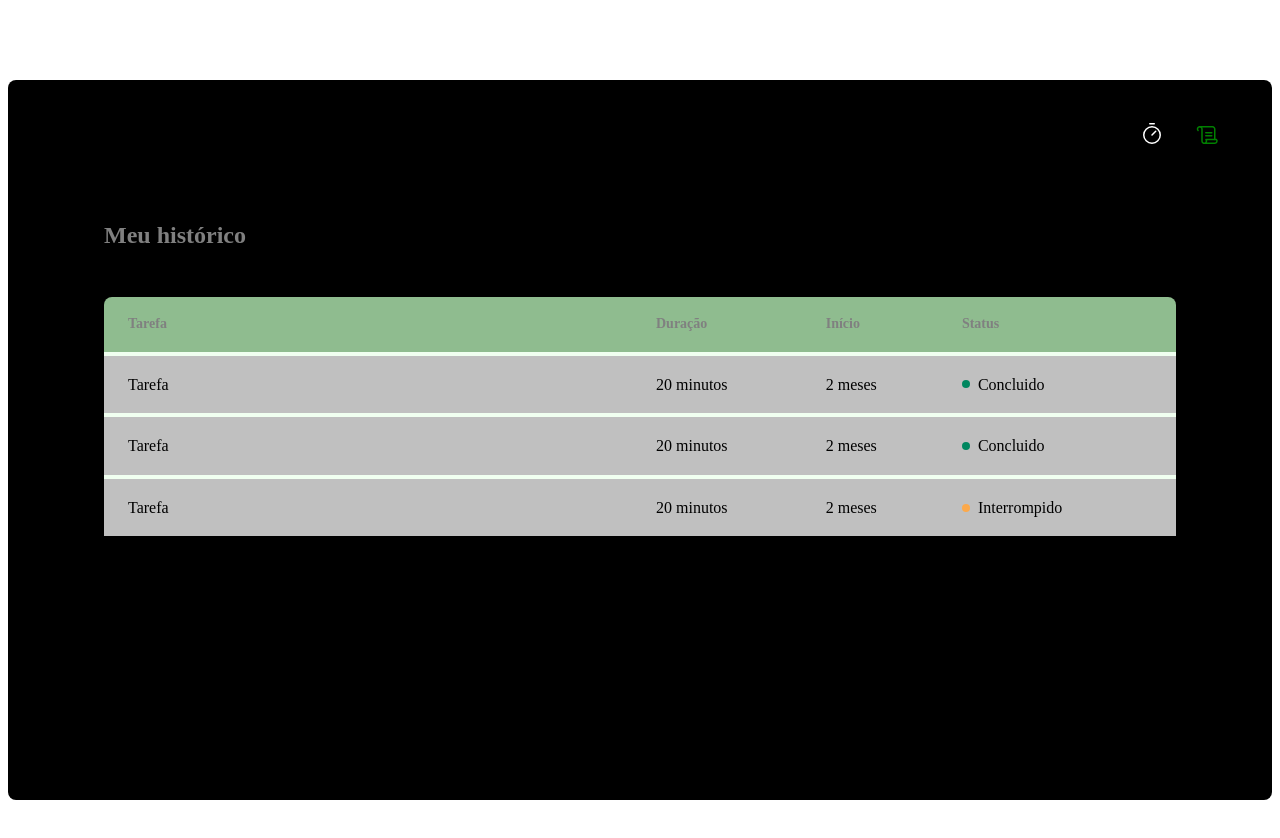
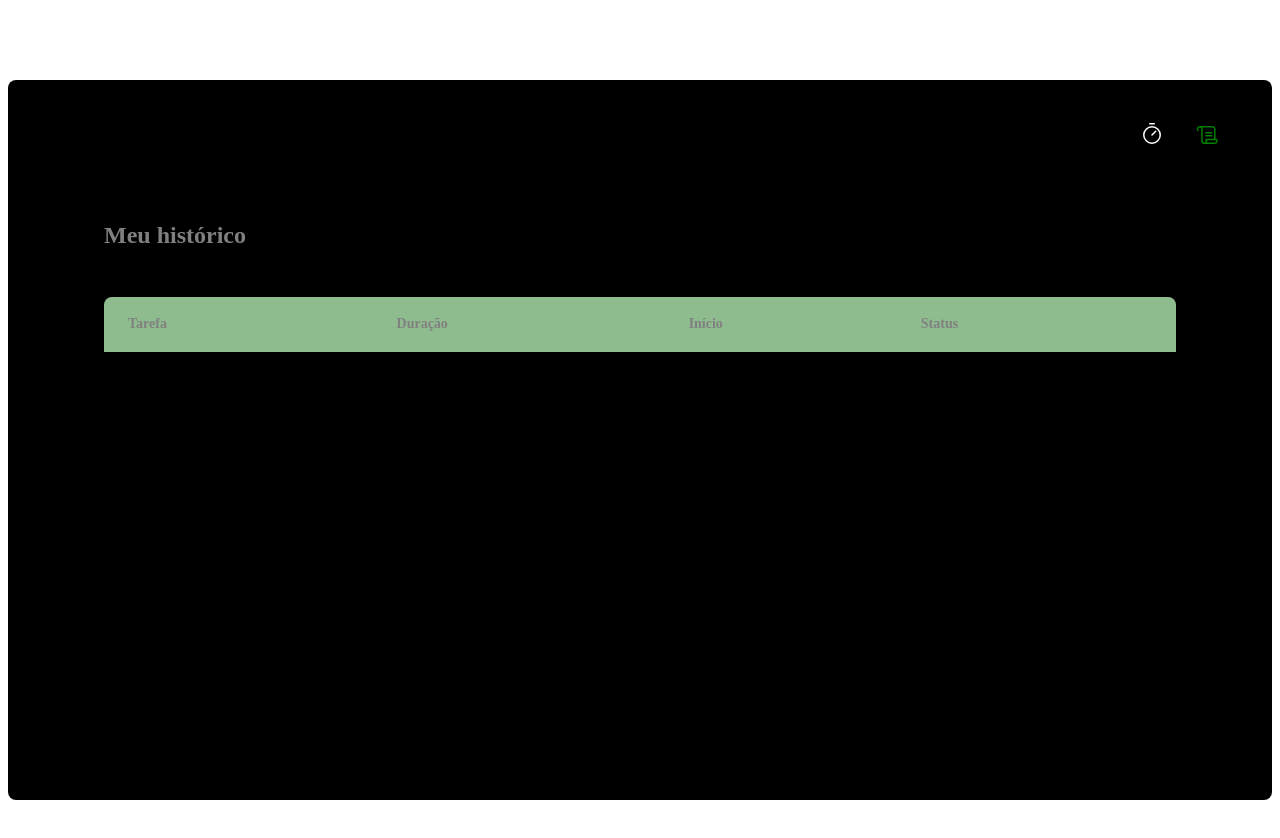
Before and after one commit to ArthurSantos19/timer, a React (Vite) app: page /history in a window 1280 px wide. Shown: the top 838 px of the page. Built offline with nearby package versions, Linux system fonts and the light colour scheme.

Commit message:
Fazendo listagem de histórico e alternação de cor

```diff
--- a/src/contexts/CycleContext.tsx
+++ b/src/contexts/CycleContext.tsx
@@ -66,7 +66,6 @@ export function CyclesContextProvider({ children }: CyclesContextProviderProps)
     setActiveCycleId(id)
     setAmountSecondPassed(0)
 
-    // reset();
   }
 
   function interruptCurrentCycle() {
--- a/src/pages/History/index.tsx
+++ b/src/pages/History/index.tsx
@@ -18,30 +18,22 @@ export function History() {
             </tr>
           </thead>
           <tbody>
-            <tr>
-              <td>Tarefa</td>
-              <td>20 minutos</td>
-              <td>2 meses</td>
-              <td>
-                <Status statusColor="green">Concluido</Status>
-              </td>
-            </tr>
-            <tr>
-              <td>Tarefa</td>
-              <td>20 minutos</td>
-              <td>2 meses</td>
-              <td>
-                <Status statusColor="green">Concluido</Status>
-              </td>
-            </tr>
-            <tr>
-              <td>Tarefa</td>
-              <td>20 minutos</td>
-              <td>2 meses</td>
-              <td>
-                <Status statusColor="yellow">Interrompido</Status>
-              </td>
-            </tr>
+            {cycles.map(cycle => {
+              return (
+                <tr key={cycle.id}>
+                  <td>{cycle.task}</td>
+                  <td>{cycle.minutesAmount} minutos</td>
+                  <td>{cycle.startDate.toISOString()}</td>
+                  <td>
+                    {cycle.finishedDate && (<Status statusColor="green">Concluído</Status>)}
+
+                    {cycle.interruptedDate && (<Status statusColor="red">Interrompido</Status>)}
+
+                    {(!cycle.interruptedDate && !cycle.finishedDate) && (<Status statusColor="yellow">Em andamento</Status>)}
+                  </td>
+                </tr>
+              )
+            })}
           </tbody>
         </table>
       </HistoryList>
--- a/src/pages/Home/index.tsx
+++ b/src/pages/Home/index.tsx
@@ -28,12 +28,17 @@ export function Home() {
 
   const { handleSubmit, watch, reset } = newCycleForm
 
+  function handleCreateNewCycle(data: NewCycleFormData) {
+    createNewCycle(data)
+    reset()
+  }
+
   const task = watch('task')
   const isSubmitDisabled = !task
 
   return (
     <HomeContainer>
-      <form onSubmit={handleSubmit(createNewCycle)} action="">
+      <form onSubmit={handleSubmit(handleCreateNewCycle)} action="">
 
         <FormProvider {...newCycleForm}>
           <NewCycleForm />
```
